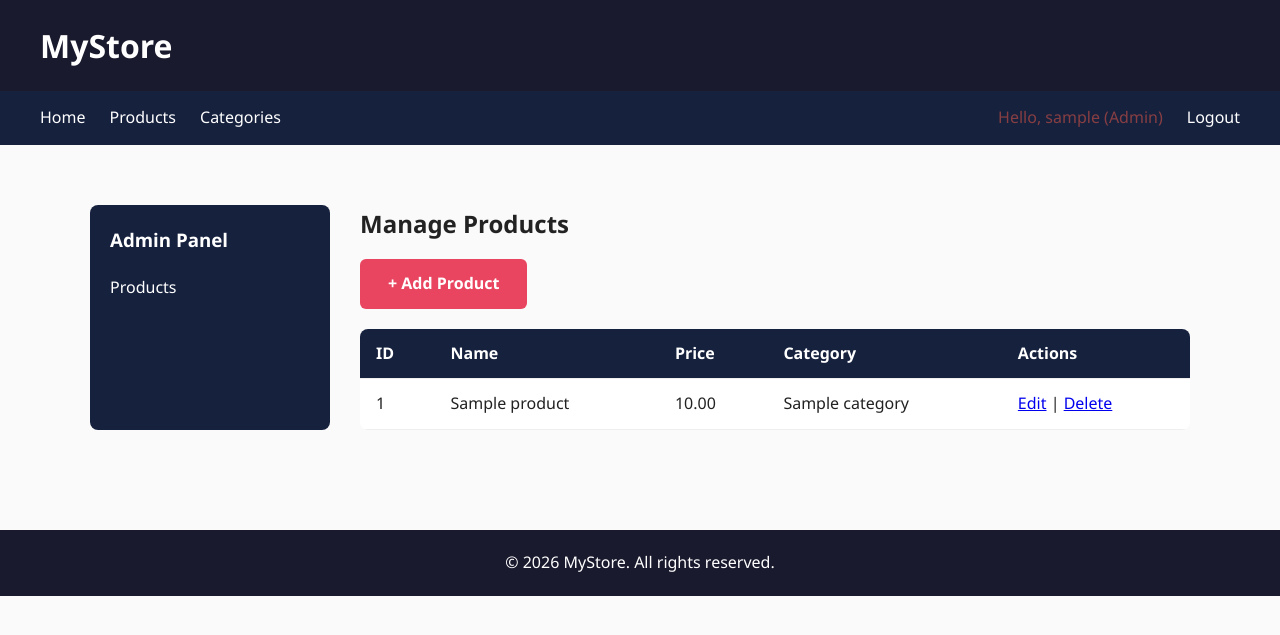
After one commit to Sarikapahal98/ecommerce-catalog, a Flask app: page /admin/products in a window 1280 px wide. The commit adds this page. Shown: the top 635 px of the page. Run offline with Flask 3, Linux system fonts and the light colour scheme; the visitor is signed in with stand-in values (Sample User, id 1); tables that the repository leaves empty hold one stand-in row (values such as "Sample post").

Commit message:
Add admin product list view with table

```diff
--- a/app.py
+++ b/app.py
@@ -95,3 +95,11 @@ def admin_dashboard():
         flash('Admin access required.')
         return redirect(url_for('login'))
     return render_template('admin_base.html')
+
+@app.route('/admin/products')
+def admin_products():
+    if not g.user or not g.user.is_admin:
+        flash('Admin access required.')
+        return redirect(url_for('login'))
+    all_products = Product.query.all()
+    return render_template('admin_products.html', products=all_products)
--- a/static/css/style.css
+++ b/static/css/style.css
@@ -228,3 +228,23 @@ footer {
 .admin-content {
     flex: 1;
 }
+
+.admin-table {
+    width: 100%;
+    border-collapse: collapse;
+    margin-top: 20px;
+    background: white;
+    border-radius: 8px;
+    overflow: hidden;
+}
+
+.admin-table th, .admin-table td {
+    padding: 12px 16px;
+    text-align: left;
+    border-bottom: 1px solid #eee;
+}
+
+.admin-table th {
+    background: #16213e;
+    color: white;
+}
--- /dev/null
+++ b/templates/admin_products.html
@@ -0,0 +1,32 @@
+{% extends "admin_base.html" %}
+
+{% block admin_content %}
+<h2>Manage Products</h2>
+<a href="/admin/products/add" class="cta-button">+ Add Product</a>
+
+<table class="admin-table">
+    <thead>
+        <tr>
+            <th>ID</th>
+            <th>Name</th>
+            <th>Price</th>
+            <th>Category</th>
+            <th>Actions</th>
+        </tr>
+    </thead>
+    <tbody>
+        {% for product in products %}
+        <tr>
+            <td>{{ product.id }}</td>
+            <td>{{ product.name }}</td>
+            <td>{{ "%.2f"|format(product.price) }}</td>
+            <td>{{ product.category.name }}</td>
+            <td>
+                <a href="/admin/products/edit/{{ product.id }}">Edit</a> |
+                <a href="/admin/products/delete/{{ product.id }}">Delete</a>
+            </td>
+        </tr>
+        {% endfor %}
+    </tbody>
+</table>
+{% endblock %}
```
